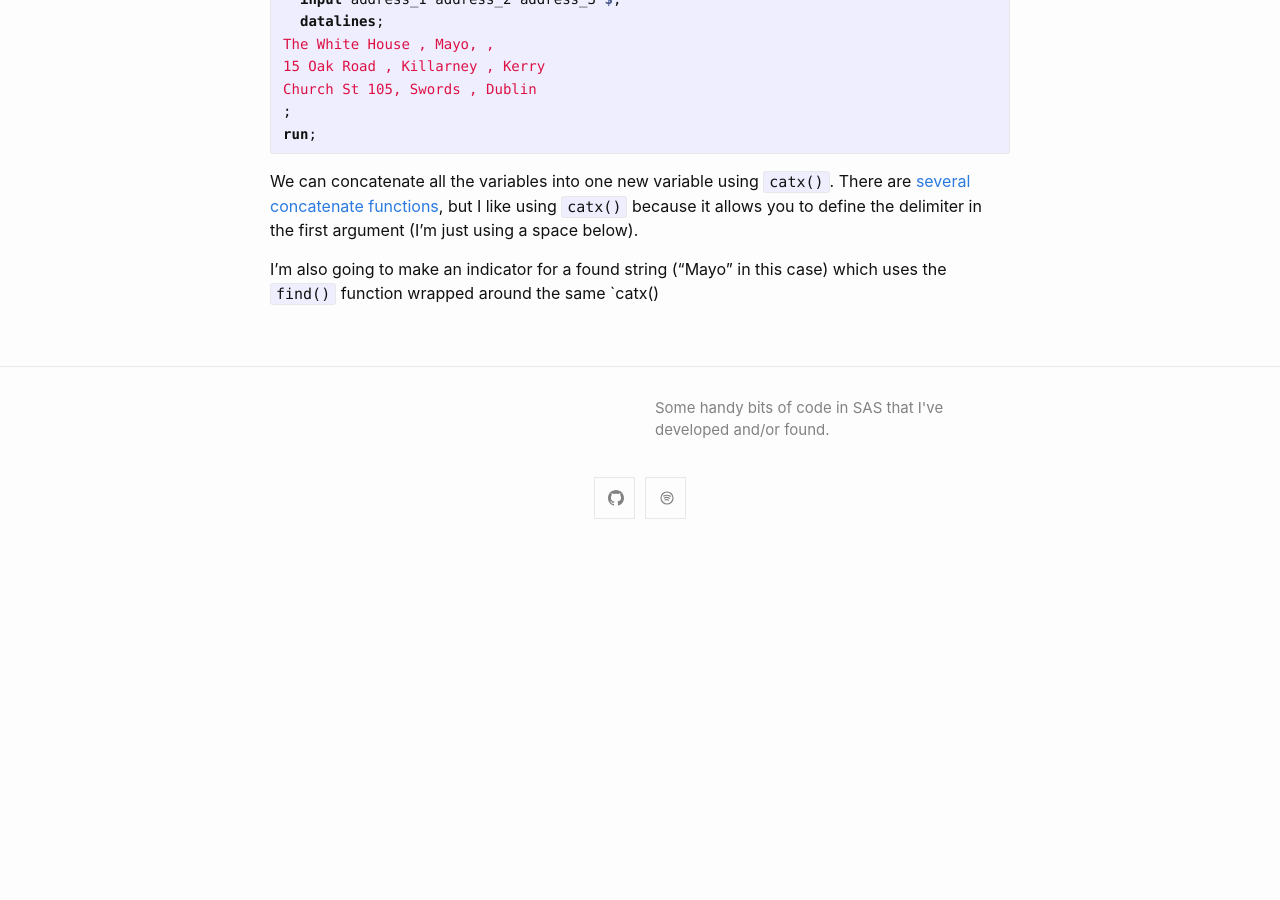
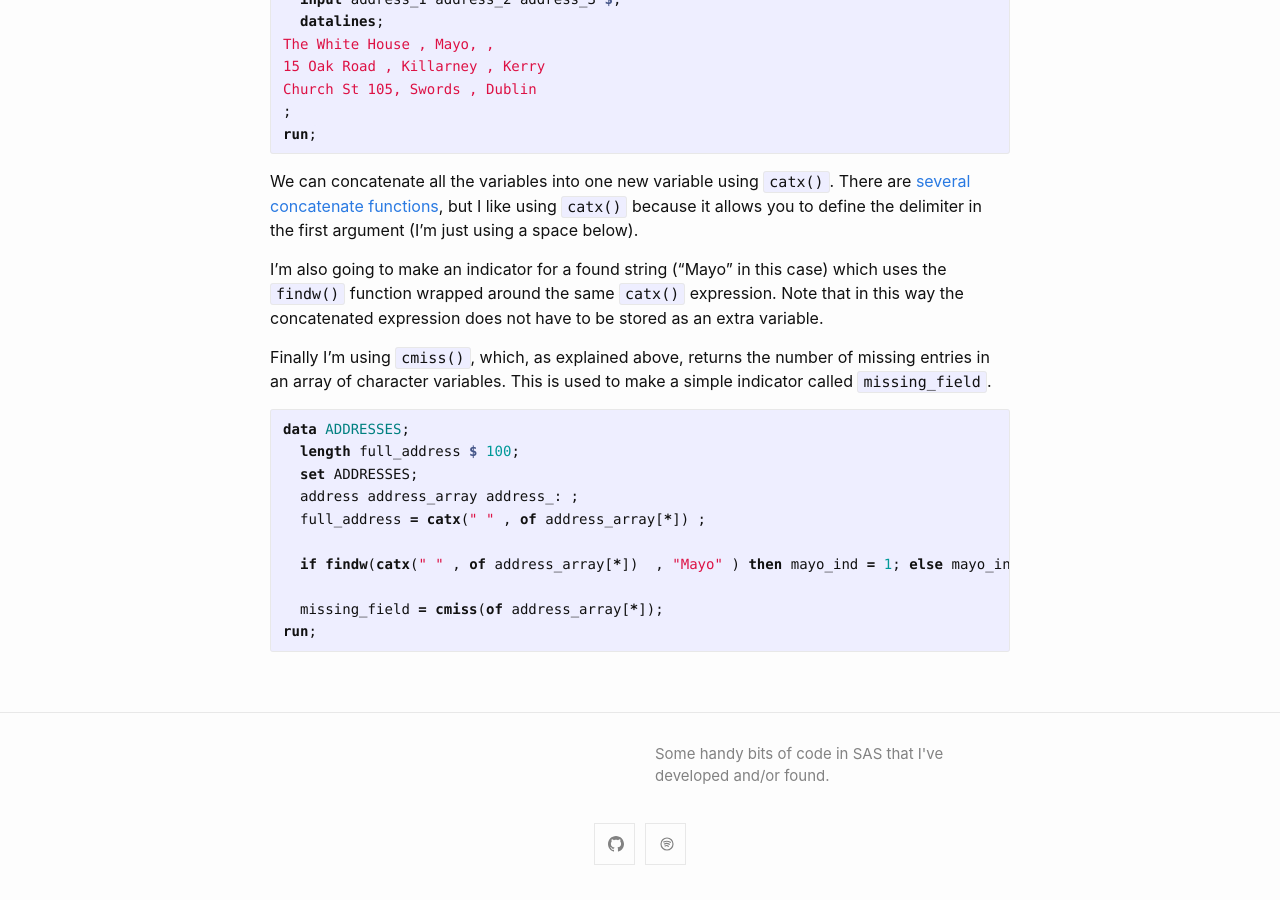
Before and after one commit to brendanjodowd/brendanjodowd.github.io, a Jekyll site: the page built from _posts/2021-02-05-arrays-without-loops.md, in a window 1280 px wide and 900 px high, scrolled down 1920 px. Built offline with Jekyll 4.4.1, drawn with Linux system fonts in a browser that asks for light colours; before the commit the page ends 2474 px from its top, so only the background shows below that.

Commit message:
Update 2021-02-05-arrays-without-loops.md

```diff
--- a/_posts/2021-02-05-arrays-without-loops.md
+++ b/_posts/2021-02-05-arrays-without-loops.md
@@ -74,4 +74,19 @@ run;
 
 We can concatenate all the variables into one new variable using `catx()`. There are [several concatenate functions](https://sasexamplecode.com/concatenate-strings-with-cat-catt-cats-catx/), but I like using `catx()` because it allows you to define the delimiter in the first argument (I'm just using a space below).
 
-I'm also going to make an indicator for a found string ("Mayo" in this case) which uses the `find()` function wrapped around the same `catx()
+I'm also going to make an indicator for a found string ("Mayo" in this case) which uses the `findw()` function wrapped around the same `catx()` expression. Note that in this way the concatenated expression does not have to be stored as an extra variable.
+
+Finally I'm using `cmiss()`, which, as explained above, returns the number of missing entries in an array of character variables. This is used to make a simple indicator called `missing_field`.
+
+{% highlight sas %}
+data ADDRESSES;
+  length full_address $ 100;
+  set ADDRESSES;
+  address address_array address_: ;
+  full_address = catx(" " , of address_array[*]) ;
+
+  if findw(catx(" " , of address_array[*])  , "Mayo" ) then mayo_ind = 1; else mayo_ind = 0;
+
+  missing_field = cmiss(of address_array[*]);
+run;
+{% endhighlight %}
```
